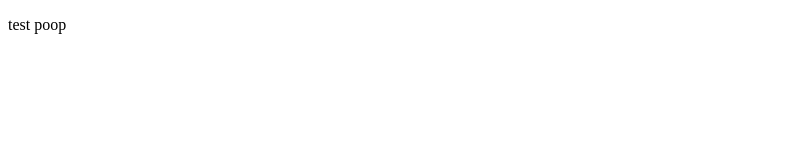
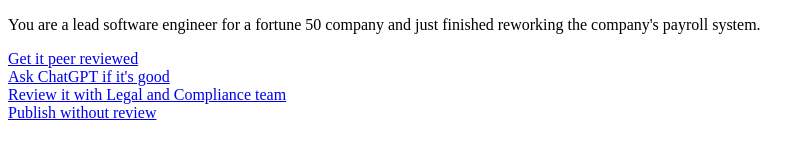
Before and after one commit to egreenfield323/CS239-final, a plain HTML site: page index.html in a window 1280 px wide. Shown: the whole page, without its empty margins (0-811 px from the left). Drawn offline with Linux system fonts and the light colour scheme.

Commit message:
Add front page
Created the first page

```diff
--- a/index.html
+++ b/index.html
@@ -6,6 +6,17 @@
 
 <body>
 
-    <p>test poop</p>
+    <div id="frontPage" title="frontPage">
+
+        <p>You are a lead software engineer for a fortune 50 company and just finished reworking the company's payroll system.</p>
+        <a href="#peerReview">Get it peer reviewed</a>
+        <br>
+        <a href="#askChatGPT">Ask ChatGPT if it's good</a>
+        <br>
+        <a href="#legalAndCompliance">Review it with Legal and Compliance team</a>
+        <br>
+        <a href="#publishWithoutReview">Publish without review</a>
+
+    </div>
 
 </body>
```
